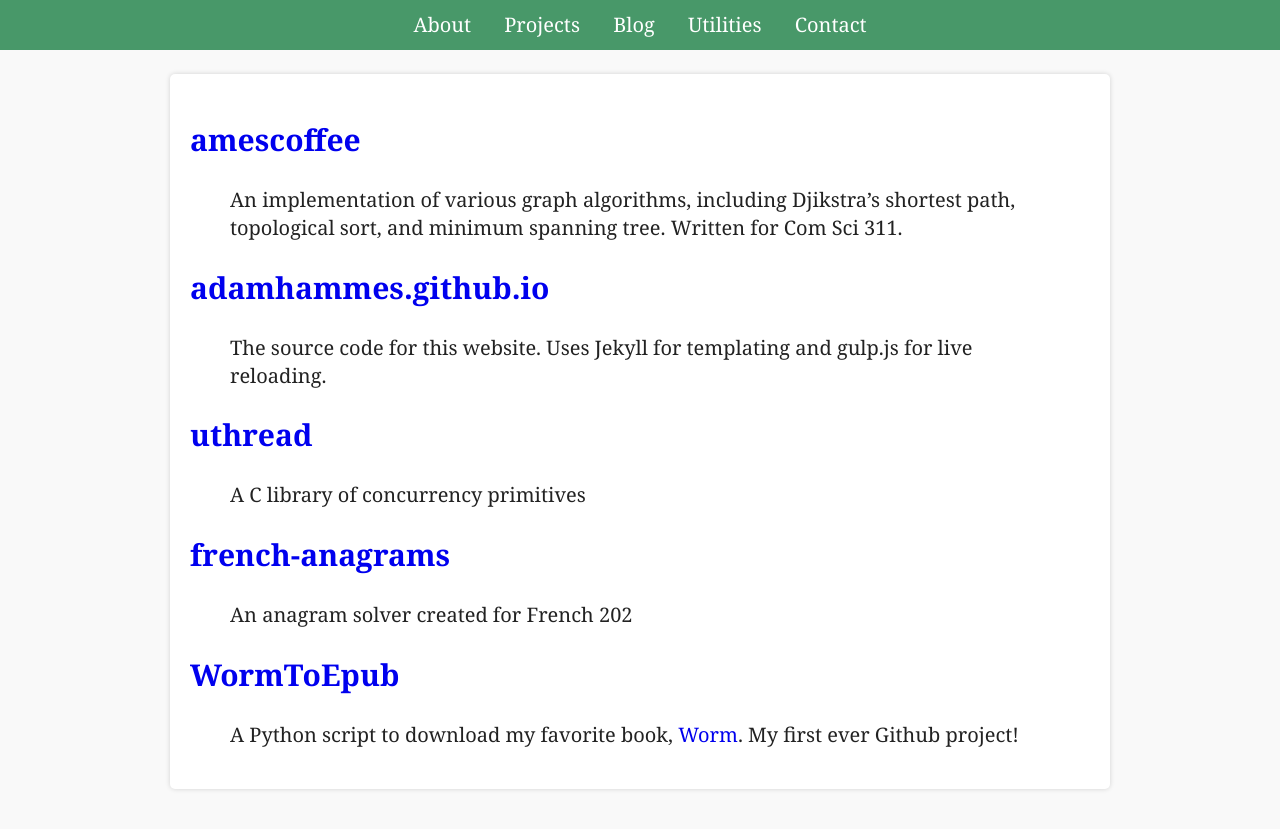
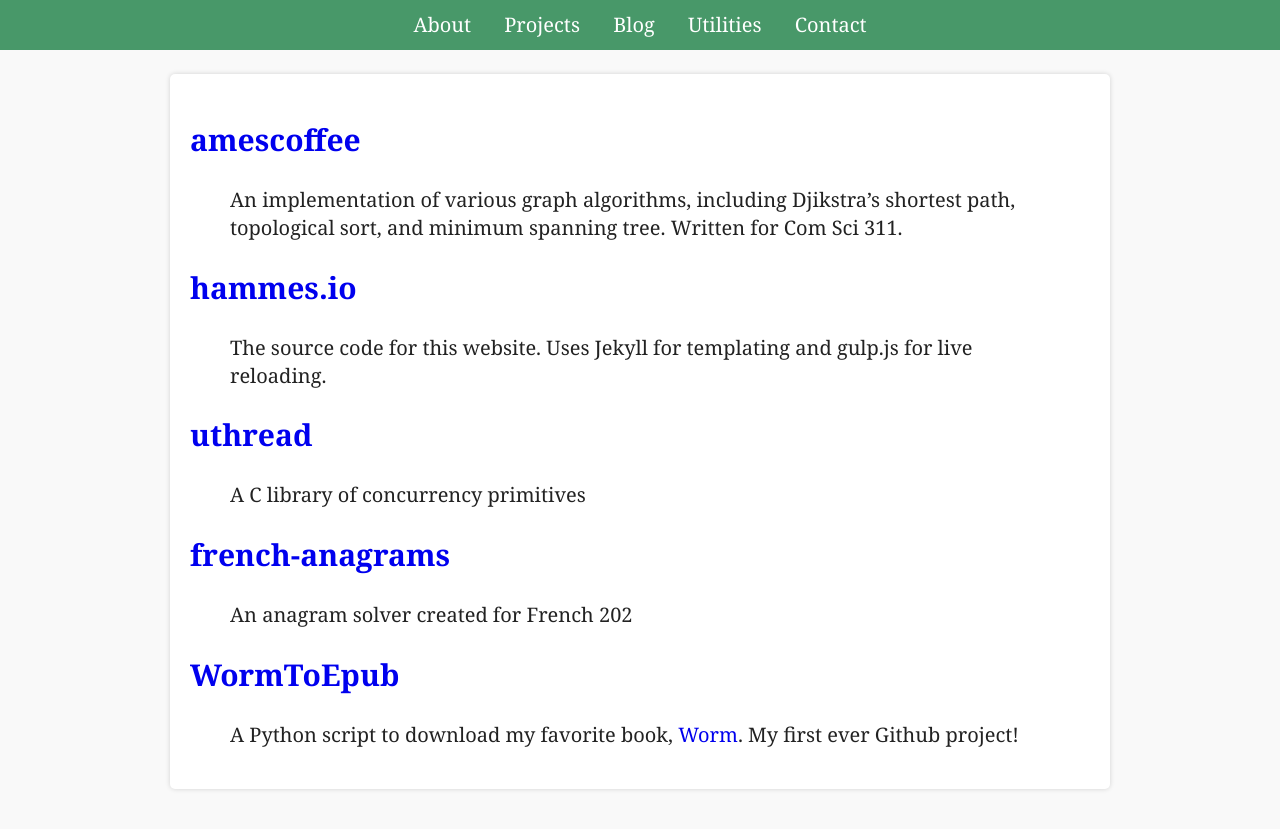
Before and after one commit to adamhammes/old-site, a Jekyll site: the page built from site/projects/index.md, in a window 1280 px wide. Shown: the top 829 px of the page. Built offline with Jekyll 4.4.1, drawn with Linux system fonts in a browser that asks for light colours.

Commit message:
Update name and link to website source

```diff
--- a/site/projects/index.md
+++ b/site/projects/index.md
@@ -7,7 +7,7 @@ layout: content
 > An implementation of various graph algorithms, including Djikstra's shortest path, topological
 sort, and minimum spanning tree. Written for Com Sci 311.
 
-## [adamhammes.github.io](https://github.com/adamhammes/adamhammes.github.io)
+## [hammes.io](https://github.com/adamhammes/hammes.io)
 
 > The source code for this website. Uses Jekyll for templating and gulp.js for live reloading.
 
```
